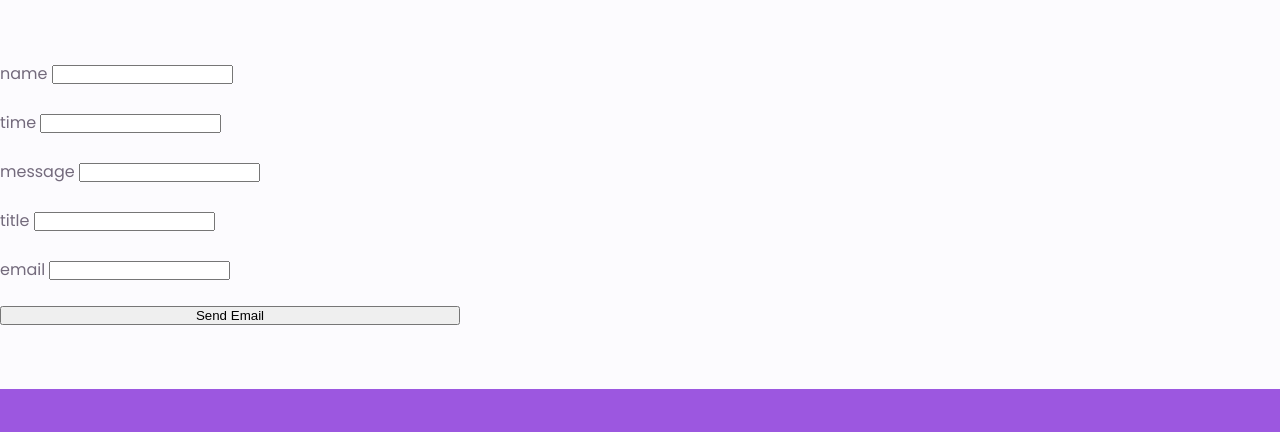
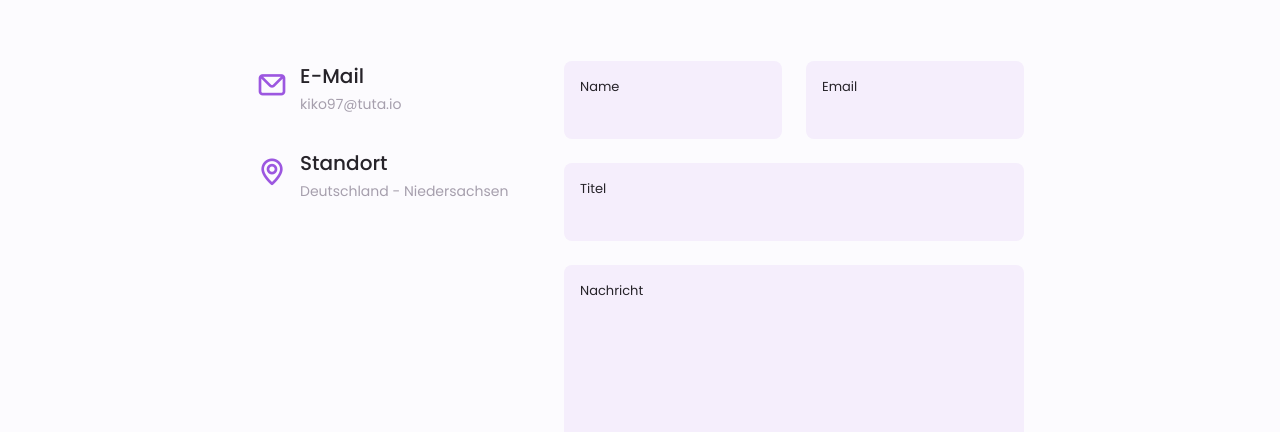
Before and after one commit to 42kiko/portfolio, a plain HTML site: page index.html in a window 1280 px wide. Shown: the part 6411-6843 px from the top of the page. Drawn offline with nearby package versions, Linux system fonts and the light colour scheme.

Commit message:
form works

```diff
--- a/index.html
+++ b/index.html
@@ -845,32 +845,63 @@
                 <div id="status"></div>
             </div>
 -->
-            <form id="form" class="contact__form grid">
-                <div class="field">
-                    <label for="name">name</label>
-                    <input type="text" name="name" id="name">
-                </div>
-                <div class="field">
-                    <label for="time">time</label>
-                    <input type="text" name="time" id="time">
-                </div>
-                <div class="field">
-                    <label for="message">message</label>
-                    <input type="text" name="message" id="message">
-                </div>
-                <div class="field">
-                    <label for="title">title</label>
-                    <input type="text" name="title" id="title">
-                </div>
-                <div class="field">
-                    <label for="email">email</label>
-                    <input type="text" name="email" id="email">
+            <div class="contact__container container grid">
+                <div>
+                    <!--
+                    <div class="contact__information">
+                        <i class="uil uil-phone contact__icon"></i>
+                        <div>
+                            <h3 class="contact__title" id="contact-call-title"></h3>
+                            <span class="contact__subtitle"></span>
+                        </div>
+                    </div>
+                    -->
+                    <div class="contact__information">
+                        <i class="uil uil-envelope contact__icon"></i>
+                        <div>
+                            <h3 class="contact__title" id="contact-email-title"></h3>
+                            <span class="contact__subtitle">kiko97@tuta.io</span>
+                        </div>
+                    </div>
+
+                    <div class="contact__information">
+                        <i class="uil uil-map-marker contact__icon"></i>
+                        <div>
+                            <h3 class="contact__title" id="contact-location-title"></h3>
+                            <span class="contact__subtitle" id="contact-location-subtitle"></span>
+                        </div>
+                    </div>
                 </div>
 
-                <input type="submit" id="button" value="Send Email">
-            </form>
+                <form id="form" class="contact__form grid">
 
+                    <div class="contact__inputs grid">
+                        <div class="contact__content">
+                            <label for="name" class="contact__label">Name</label>
+                            <input id="name" name="name" type="text" class="contact__input" required>
+                        </div>
+                        <div class="contact__content">
+                            <label for="email" class="contact__label">Email</label>
+                            <input id="email" name="email" type="email" class="contact__input" required>
+                        </div>
+                    </div>
 
+                    <div class="contact__content">
+                        <label for="title" class="contact__label" id="contact-label-title">Title</label>
+                        <input type="text" name="title" class="contact__input" id="title" required>
+                    </div>
+                    <div class="contact__content">
+                        <label for="message" class="contact__label" id="contact-label-message">Message</label>
+                        <textarea name="message" id="message" cols="0" rows="7" class="contact__input"
+                            required></textarea>
+                    </div>
+
+                    <div>
+                        <input type="submit" id="button" value="Send Email">
+                    </div>
+
+                </form>
+            </div>
 
         </section>
     </main>
```
